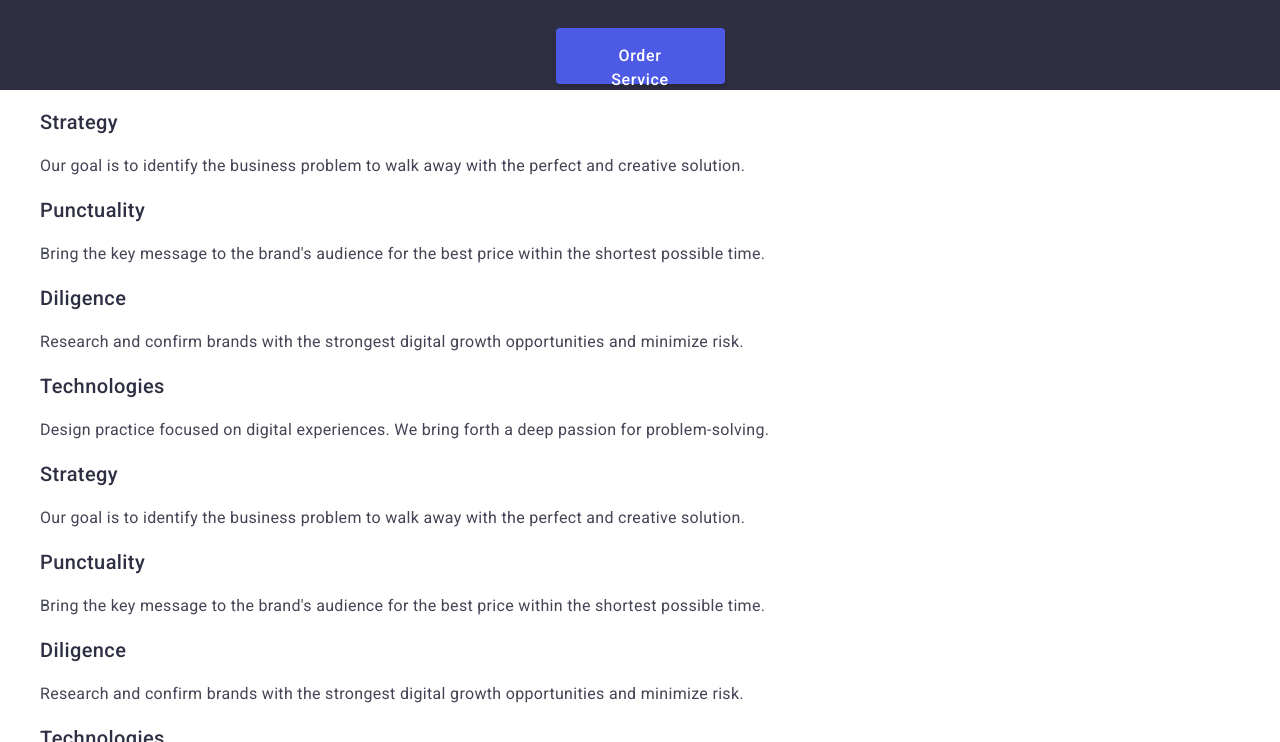
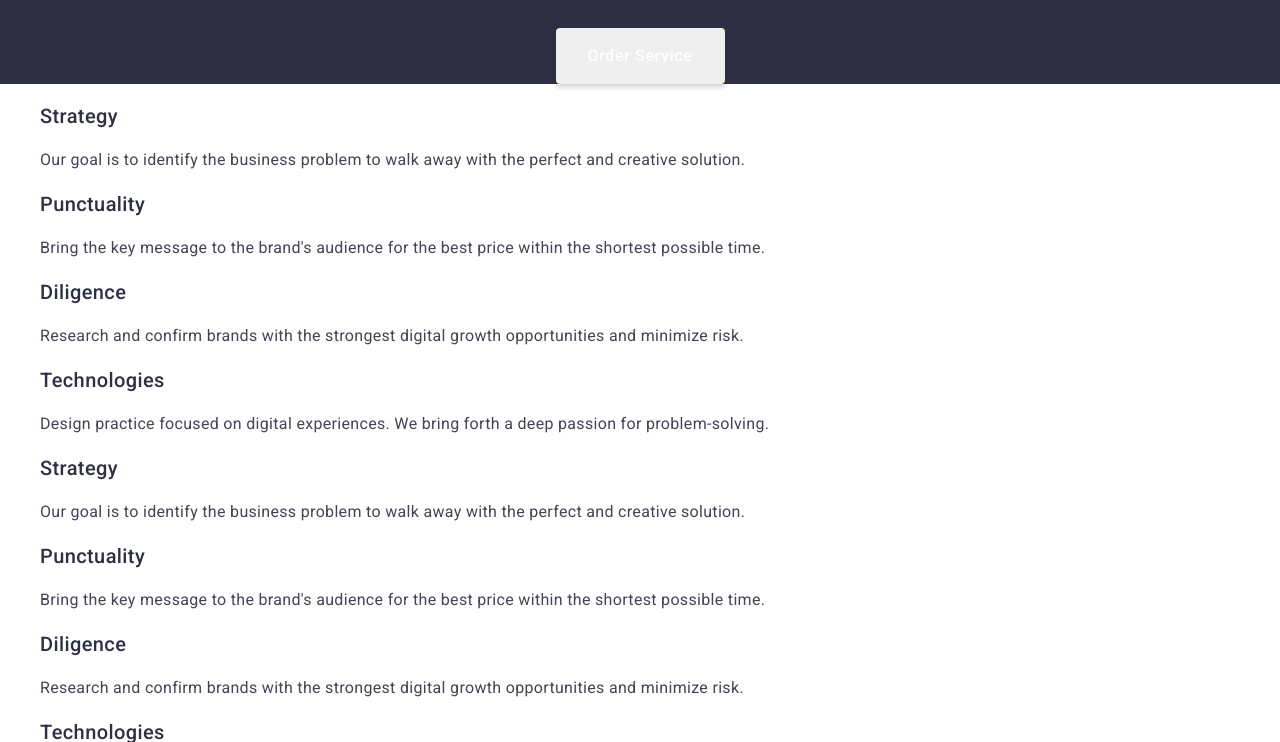
Before and after one commit to Roma3773/goit-markup-hw-02, a plain HTML site: page index.html in a window 1280 px wide. Shown: the part 358-1100 px from the top of the page. Drawn offline with nearby package versions, Linux system fonts and the light colour scheme.

Commit message:
add index file

```diff
--- a/css/styles.css
+++ b/css/styles.css
@@ -74,11 +74,10 @@ a {
 .button {
     font-weight: 500;
     border-radius: 4px;
-    padding: 16px 32px 16px 32px;
     width: 169px;
     height: 56px;
     box-shadow: 0 4px 4px 0 rgba(0, 0, 0, 0.15);
-    background-color: #4d5ae5;
+    background-color: ##404BBF;
     border: none;
     line-height: 1.5;
     letter-spacing: 0.04em;
```
